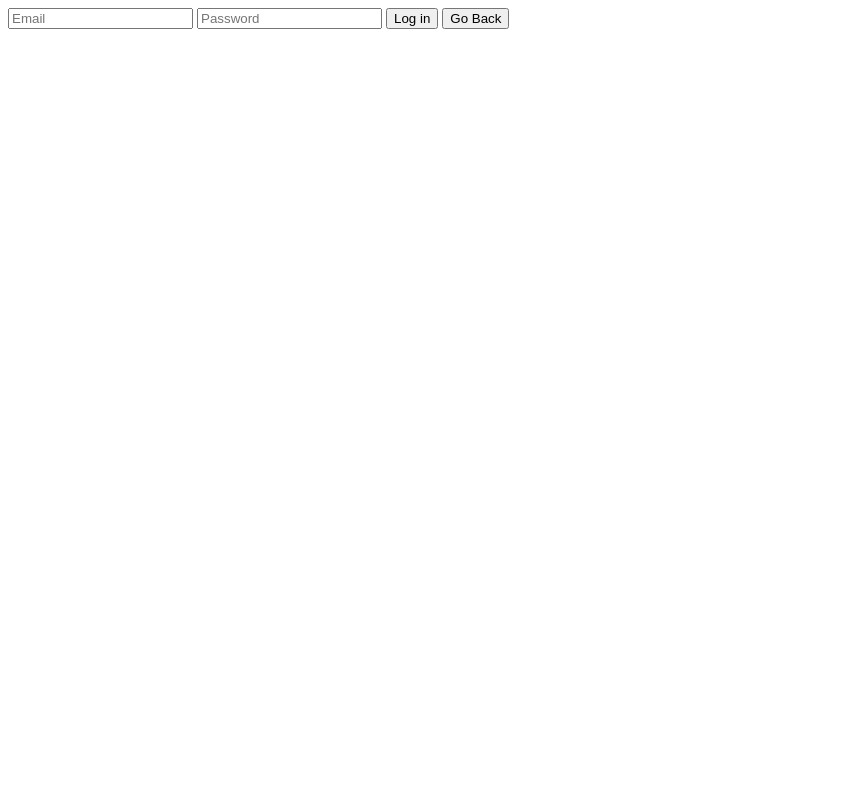
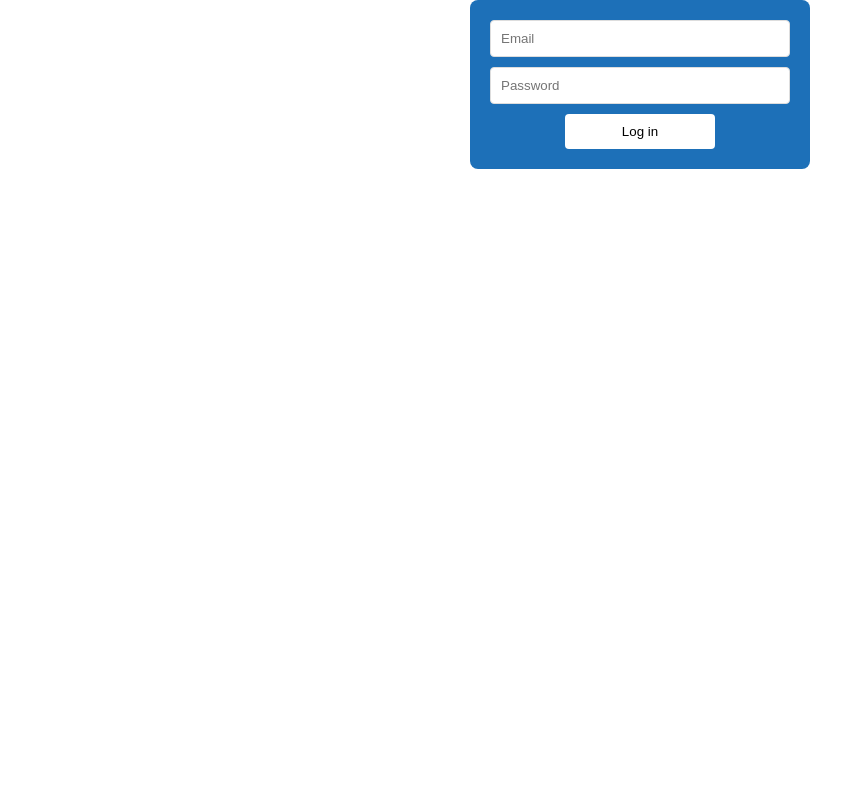
Before and after one commit to Rai776/UKHSA-Portal, a PHP site: page /login.php in a window 1280 px wide. Shown: the whole page, without its empty margins (0-865 px from the left). Run offline with PHP 8.4, Linux system fonts and the light colour scheme.

Commit message:
added basic css and some login

```diff
--- a/assets/css/style.css
+++ b/assets/css/style.css
@@ -0,0 +1,35 @@
+body {
+  font-family: Arial, Helvetica, sans-serif;
+  display: flex;
+  flex-direction: column;
+  min-height: 100vh;
+  margin: 0;
+}
+
+.form-inputs {
+  width: 300px;
+  margin: 0 auto;
+  padding: 20px;
+  background: #1d70b8;
+  border-radius: 8px;
+}
+
+input[type="text"], input[type="email"], input[type="password"] {
+  width: calc(100% - 22px);
+  padding: 10px;
+  margin-bottom: 10px;
+  color: #000000;
+  border: 1px solid #ddd;
+  border-radius: 4px;
+}
+
+button{
+  width: 50%;
+  padding: 10px;
+  background-color: #fff;
+  border: none;
+  border-radius: 4px;
+  cursor: pointer;
+  display: block;
+  margin: 0 auto;
+}
--- a/login.php
+++ b/login.php
@@ -3,16 +3,16 @@
 <head>
     <meta charset="UTF-8">
     <meta name="viewport" content="width=device-width, initial-scale=1.0">
+    <link rel="stylesheet" href="assets/css/style.css" />
     <title>Login</title>
 </head>
 <body>
-    <div>
-        <form method="post">
+    <div class="container p-5 my-5 border">
+        <form method="post" class="form-inputs">
             <input type="email" name="email" placeholder="Email" required>
             <input type="password" name="password" placeholder="Password" required>
 
             <button type="submit" name = "login">Log in</button>
-            <button onclick="history.back()">Go Back</button>
         </form>
     </div>
 </body>
```
